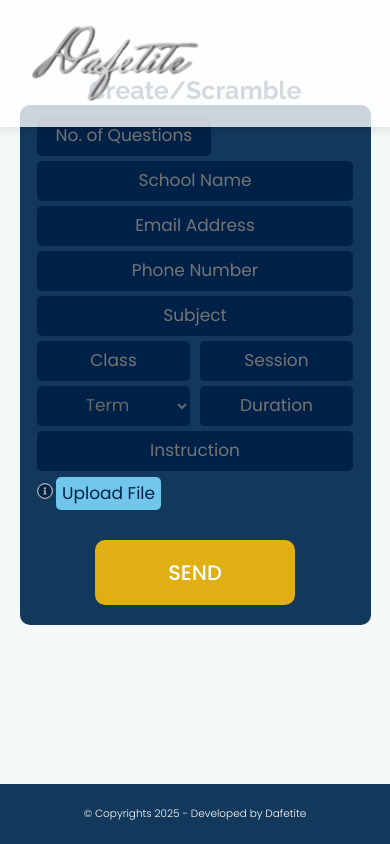
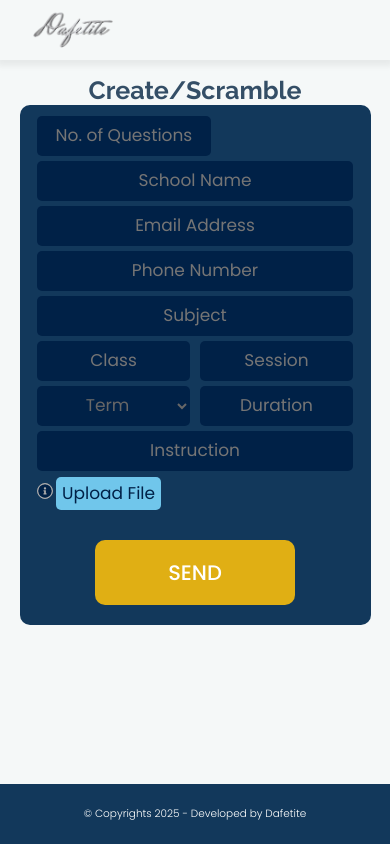
Before and after one commit to DafetiteOgaga/studdiebudie_frontend, a React (Create React App) app: page /eshuflFrontend/scramble in a window 390 px wide. Built offline with nearby package versions, Linux system fonts and the light colour scheme.

Commit message:
fixed stylings

```diff
--- a/src/statics/css/responsive.css
+++ b/src/statics/css/responsive.css
@@ -230,7 +230,12 @@
     }
 
     a.navbar-brand img {
-        height: auto;
+        height: 50px;
+        margin-left: 13px;
+        width: 100px;
+    }
+    .top-header .navbar {
+        padding: 0;
     }
 
     .tab_menu {
@@ -319,7 +324,7 @@
     }
     .top-header {
         background-image: none;
-        background-color: #ffffffc9;
+        /* background-color: #ffffffc9; */
     }
     .about-main-info div.full > img {
         height: auto;
--- a/src/statics/css/style.css
+++ b/src/statics/css/style.css
@@ -390,6 +390,7 @@ a.navbar-brand {
 
 a.navbar-brand img {
     height: 55px;
+	width: 140px;
 }
 
 .top-header .navbar .navbar-collapse ul li a.active {
```
